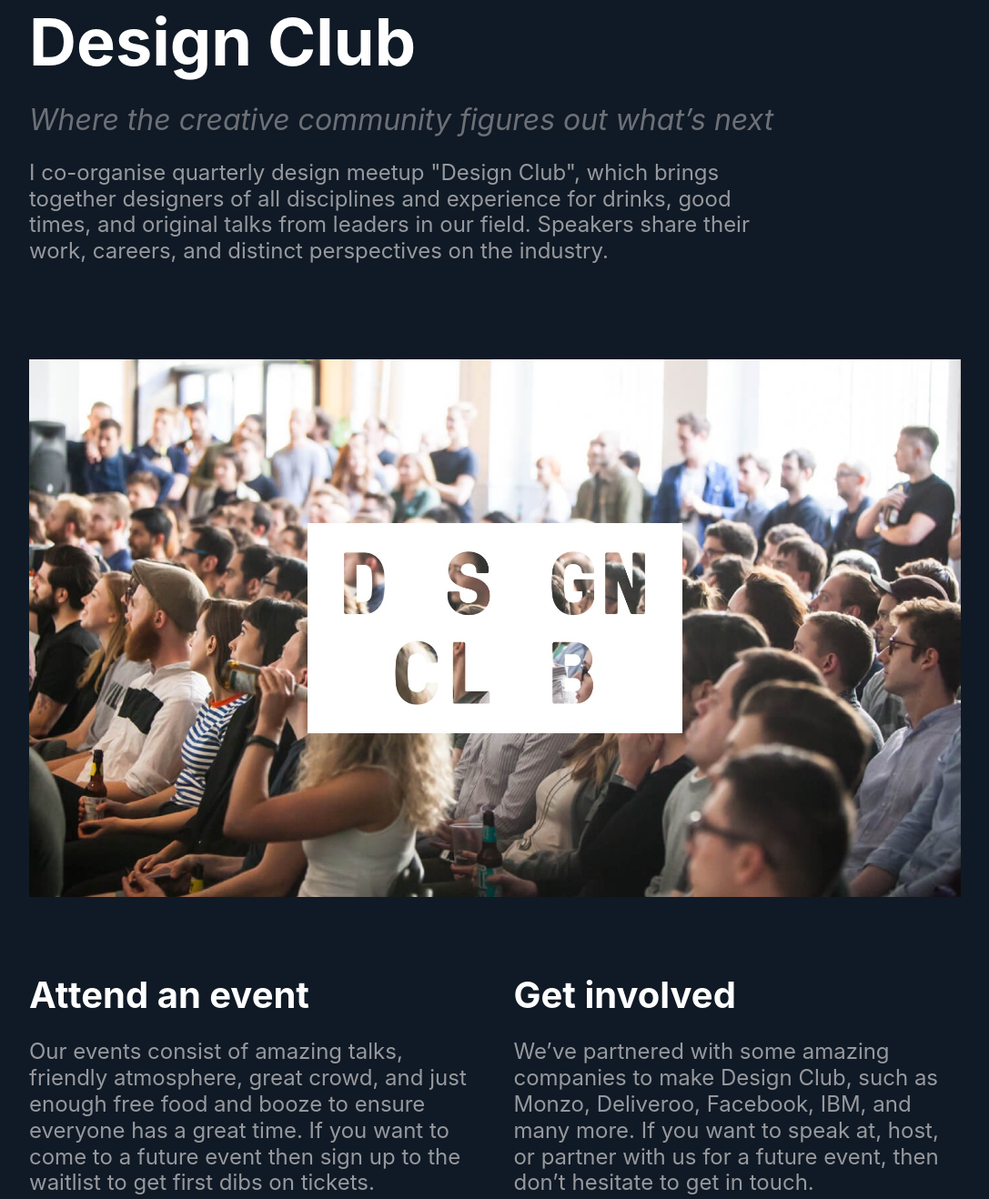
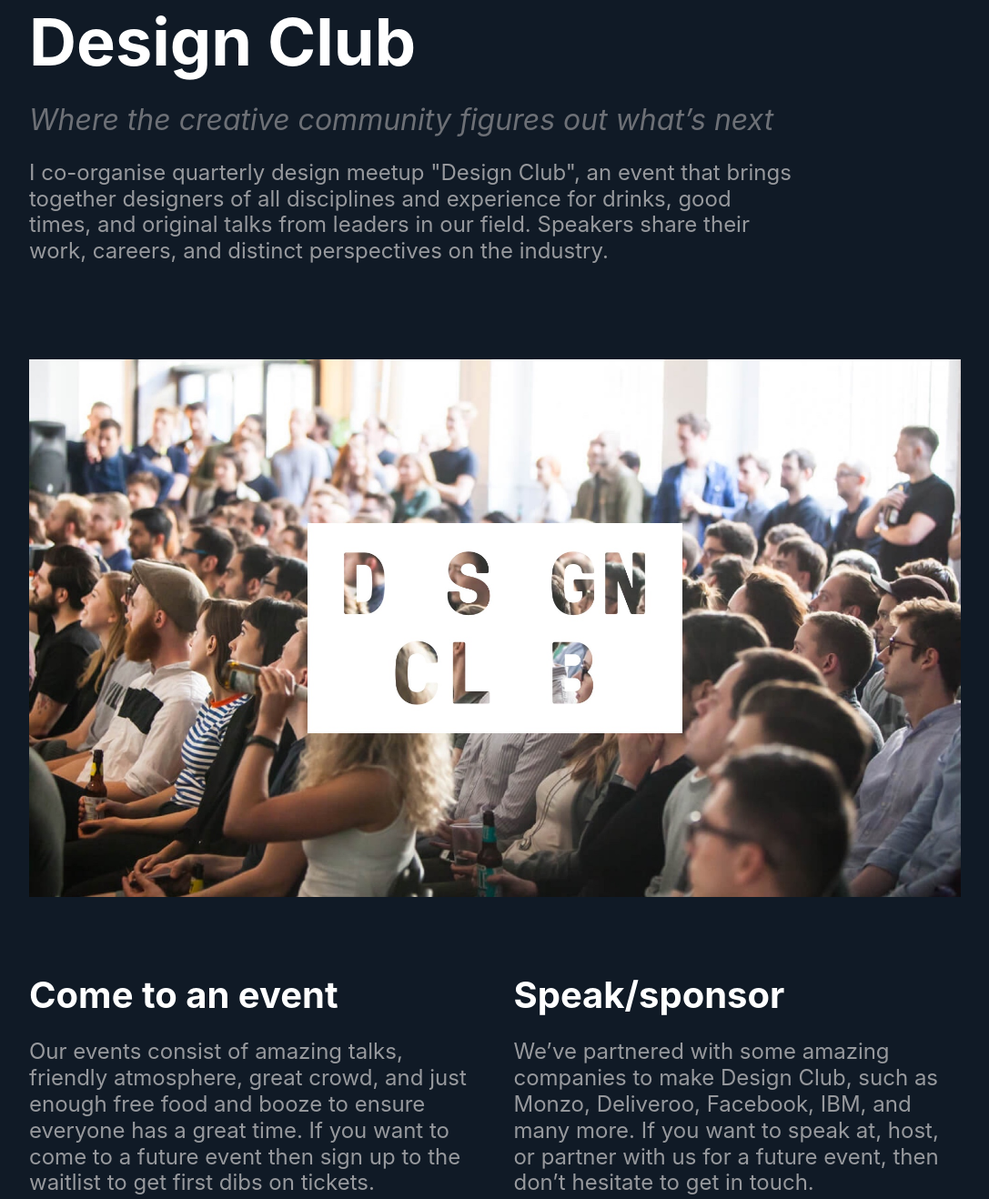
Before and after one commit to swillis/samwill_is, a website: page index.html in a window 1280 px wide. Shown: the part 1454-2772 px from the top of the page at 91% size, without its empty margins (96-1183 px from the left). Drawn offline with Linux system fonts and the light colour scheme.

Commit message:
copy changes

```diff
--- a/index.html
+++ b/index.html
@@ -36,7 +36,7 @@
             <p class="work-name">Memrise</p>
             <p class="work-year">2019-present</p>
             <p class="work-role">Design Manager</p>
-            <p class="work-tagline">The worlds most entertaining learning experience</p>
+            <p class="work-tagline">Making the world’s most entertaining learning app</p>
           </div>
         </div>
         <div class="work-item slide dependabot">
@@ -75,7 +75,7 @@
             <p class="work-name">Memrise</p>
             <p class="work-year">2019-present</p>
             <p class="work-role">Design Manager</p>
-            <p class="work-tagline">The worlds most entertaining learning experience</p>
+            <p class="work-tagline">Making the world’s most entertaining learning app</p>
           </div>
         </div>
         <div class="work-item slide dependabot">
@@ -117,7 +117,7 @@
           <div class="row">
             <div class="ten columns margin-b80">
               <p class="design-club__strapline">Where the creative community figures out what’s next</p>
-              <p class="">I co-organise quarterly design meetup "Design Club", which brings together designers of all disciplines and experience for drinks, good times, and original talks from leaders in our field. Speakers share their work, careers, and distinct perspectives on the industry.</p>
+              <p class="">I co-organise quarterly design meetup "Design Club", an event that brings together designers of all disciplines and experience for drinks, good times, and original talks from leaders in our field. Speakers share their work, careers, and distinct perspectives on the industry.</p>
             </div>
           </div>
 
@@ -125,13 +125,13 @@
 
           <div class="row">
             <div class="six columns margin-b80">
-              <h3>Attend an event</h3>
+              <h3>Come to an event</h3>
               <p class="margin-b40">Our events consist of amazing talks, friendly atmosphere, great crowd, and just enough free food and booze to ensure everyone has a great time. If you want to come to a future event then sign up to the waitlist to get first dibs on tickets.</p>
               <button type="button" name="button" class="button button-large">Join waitlist</button>
             </div>
 
             <div class="six columns margin-b80">
-              <h3>Get involved</h3>
+              <h3>Speak/sponsor</h3>
               <p class="margin-b40">We’ve partnered with some amazing companies to make Design Club, such as Monzo, Deliveroo, Facebook, IBM, and many more. If you want to speak at, host, or partner with us for a future event, then don’t hesitate to get in touch.</p>
               <button type="button" name="button" class="button button-large">Get in touch</button>
             </div>
```
